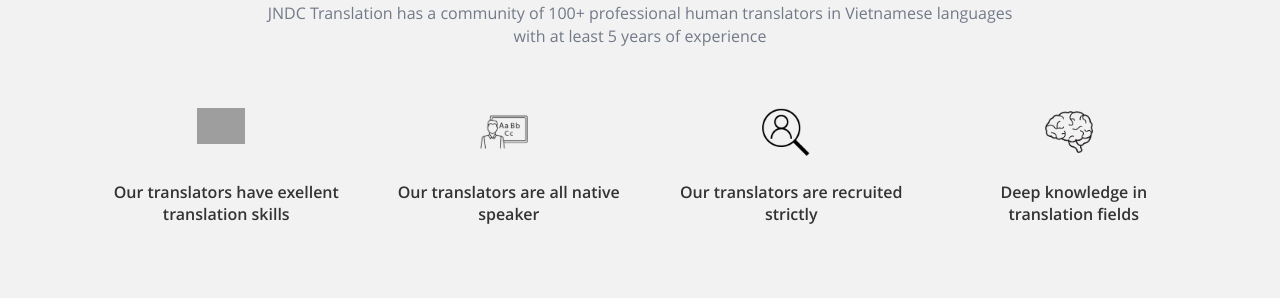
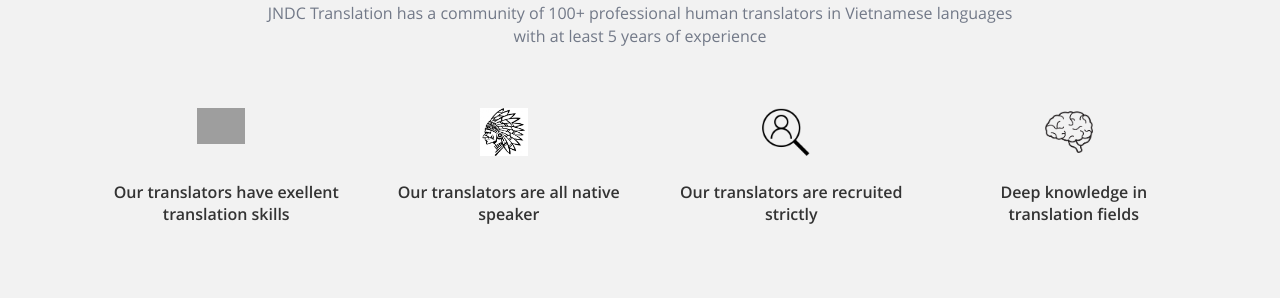
Before and after one commit to jndctranslation/landing_page, a Jekyll site: the page built from pages/about.md, in a window 1280 px wide and 900 px high, scrolled down 2256 px. Shown: the part 152-450 px from the top of the window. Built offline with Jekyll 4.4.1, drawn with Linux system fonts in a browser that asks for light colours; grey boxes are pictures that could not be loaded.

Commit message:
Update Website Pages “about_page_information”

```diff
--- a/_data/pages/about.yml
+++ b/_data/pages/about.yml
@@ -72,7 +72,8 @@
     - icon: /assets/images/upload/skills-icon-png-3.png
       text: ''
       title: Our translators have exellent translation skills
-    - icon: /assets/images/upload/23111256untitled-3-512.png
+    - icon: >-
+        /assets/images/upload/american-indian-chief-vector-illustration_91-2147487397.jpg
       text: ''
       title: Our translators are all native speaker
     - icon: /assets/images/upload/recruit_734177.png
```
